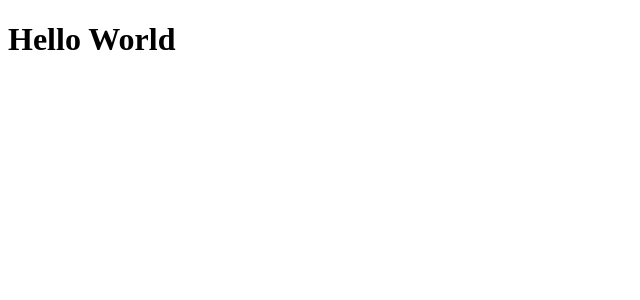
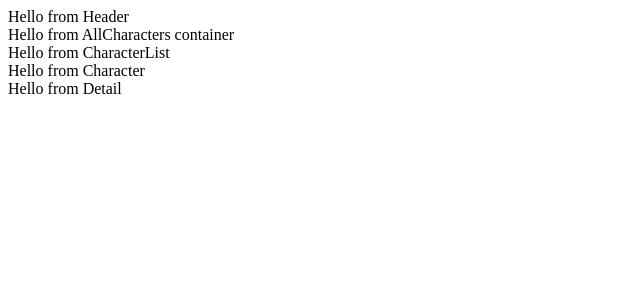
Before and after one commit to bryanakitchen/lab30-react-hooks-api, a React app: page / in a window 1280 px wide. Shown: the top 300 px of the page, without its empty margins (0-640 px from the left). Built offline with nearby package versions, Linux system fonts and the light colour scheme.

Commit message:
setup components and container - all are connected

```diff
--- a/src/components/app/App.jsx
+++ b/src/components/app/App.jsx
@@ -1,5 +1,12 @@
 import React from 'react';
+import AllCharacters from '../../container/AllCharacters';
+import Header from '../header/Header';
 
 export default function App() {
-  return <h1>Hello World</h1>;
+  return (
+    <>
+      <Header />
+      <AllCharacters />
+    </>
+  );
 }
--- /dev/null
+++ b/src/components/characters/Character.jsx
@@ -0,0 +1,16 @@
+import React from 'react';
+import PropTypes from 'prop-types';
+
+function Character() {
+  return (
+    <div>
+        Hello from Character
+    </div>
+  );
+}
+
+Character.propTypes = {
+
+};
+
+export default Character;
--- /dev/null
+++ b/src/components/characters/CharacterList.jsx
@@ -0,0 +1,20 @@
+import React from 'react';
+import PropTypes from 'prop-types';
+import Character from './Character';
+
+function CharacterList() {
+  return (
+    <>
+      <div>
+        Hello from CharacterList
+      </div>
+      <Character />
+    </>
+  );
+}
+
+CharacterList.propTypes = {
+
+};
+
+export default CharacterList;
--- /dev/null
+++ b/src/components/detail/Detail.jsx
@@ -0,0 +1,16 @@
+import React from 'react';
+import PropTypes from 'prop-types';
+
+function Detail() {
+  return (
+    <div>
+        Hello from Detail
+    </div>
+  );
+}
+
+Detail.propTypes = {
+
+};
+
+export default Detail;
--- /dev/null
+++ b/src/components/header/Header.jsx
@@ -0,0 +1,9 @@
+import React from 'react';
+
+export default function Header() {
+  return (
+    <div>
+      Hello from Header
+    </div>
+  );
+}
--- /dev/null
+++ b/src/container/AllCharacters.jsx
@@ -0,0 +1,22 @@
+import React, { Component } from 'react';
+import PropTypes from 'prop-types';
+import CharacterList from '../components/characters/CharacterList';
+import Detail from '../components/detail/Detail';
+
+export default class AllCharacters extends Component {
+    static propTypes = {
+      prop: PropTypes
+    }
+
+    render() {
+      return (
+        <>
+          <div>
+            Hello from AllCharacters container
+          </div>
+          <CharacterList />
+          <Detail />
+        </>
+      );
+    }
+}
```
Also changed, not shown: public/component.png.
